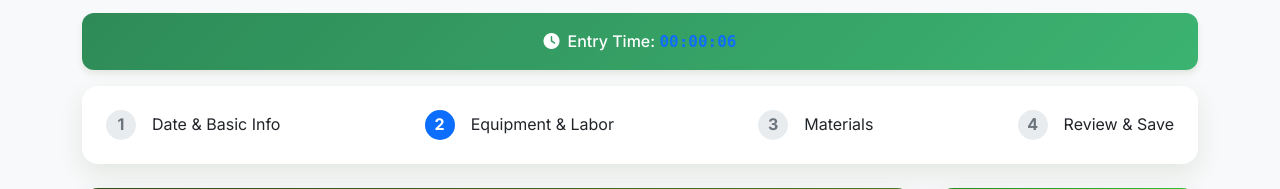
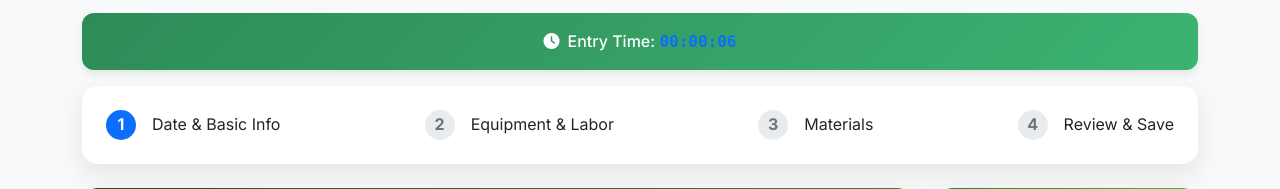
Before and after one commit to JBailey273/JobToolV2, a Django app: template jobtracker/dashboard/templates/dashboard/jobentry_form.html in a window 1280 px wide. Shown: the part 263-452 px from the top of the page. Run offline with Django 5.2, Linux system fonts and the light colour scheme; the template is opened without the code that fills it, so the values that code supplies are empty.

Commit message:
Make job entry progress tracker dynamic

```diff
--- a/jobtracker/dashboard/templates/dashboard/jobentry_form.html
+++ b/jobtracker/dashboard/templates/dashboard/jobentry_form.html
@@ -28,13 +28,13 @@
 <!-- Progress Indicator -->
 <div class="card mb-4">
     <div class="card-body">
-        <div class="d-flex justify-content-between align-items-center">
+        <div id="progress-steps" class="d-flex justify-content-between align-items-center">
             <div class="d-flex align-items-center">
-                <div class="step-indicator me-3">1</div>
+                <div class="step-indicator active me-3">1</div>
                 <span>Date & Basic Info</span>
             </div>
             <div class="d-flex align-items-center">
-                <div class="step-indicator active me-3">2</div>
+                <div class="step-indicator me-3">2</div>
                 <span>Equipment & Labor</span>
             </div>
             <div class="d-flex align-items-center">
@@ -293,6 +293,11 @@
     color: white;
 }
 
+.step-indicator.completed {
+    background: var(--bs-success);
+    color: white;
+}
+
 .entry-row {
     border: 1px solid #e9ecef;
     border-radius: 0.375rem;
@@ -314,6 +319,18 @@
 </style>
 
 <script>
+function setActiveStep(step) {
+    const indicators = document.querySelectorAll('#progress-steps .step-indicator');
+    indicators.forEach((indicator, index) => {
+        indicator.classList.remove('active', 'completed');
+        if (index + 1 < step) {
+            indicator.classList.add('completed');
+        } else if (index + 1 === step) {
+            indicator.classList.add('active');
+        }
+    });
+}
+
 document.addEventListener('DOMContentLoaded', function() {
     // Set today's date as default
     const today = new Date().toISOString().split('T')[0];
@@ -322,8 +339,15 @@ document.addEventListener('DOMContentLoaded', function() {
     // Start timer
     startEntryTimer();
 
-    // Initialize
+    // Initialize totals
     updateTotals();
+
+    // Initialize progress tracker
+    setActiveStep(1);
+
+    document.getElementById('labor-tab').addEventListener('shown.bs.tab', () => setActiveStep(2));
+    document.getElementById('materials-tab').addEventListener('shown.bs.tab', () => setActiveStep(3));
+    document.getElementById('date').addEventListener('focus', () => setActiveStep(1));
 });
 
 let startTime = Date.now();
@@ -540,6 +564,7 @@ document.getElementById('entry-form').addEventListener('submit', function(e) {
     const submitBtn = document.getElementById('submit-btn');
     submitBtn.disabled = true;
     submitBtn.innerHTML = '<i class="fas fa-spinner fa-spin me-2"></i>Saving...';
+    setActiveStep(4);
 });
 
 // Auto-save draft every 2 minutes
```
